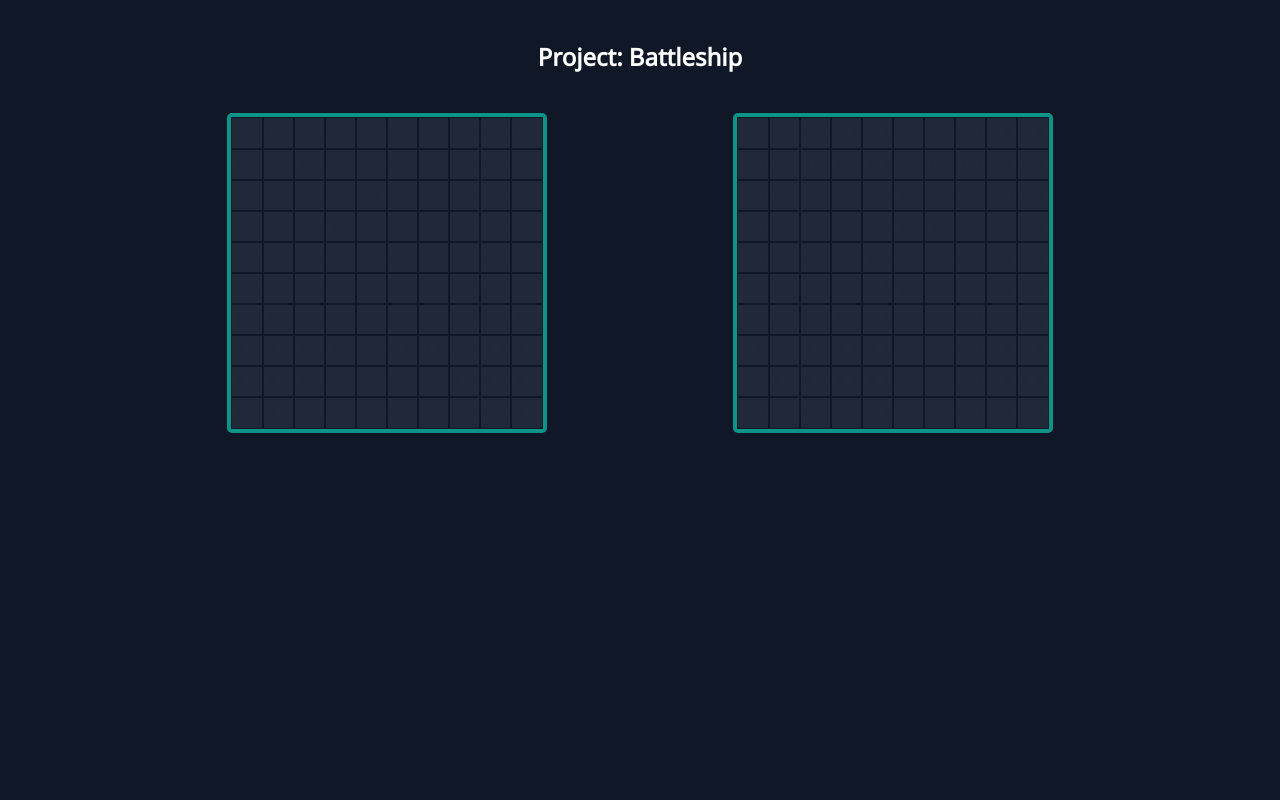
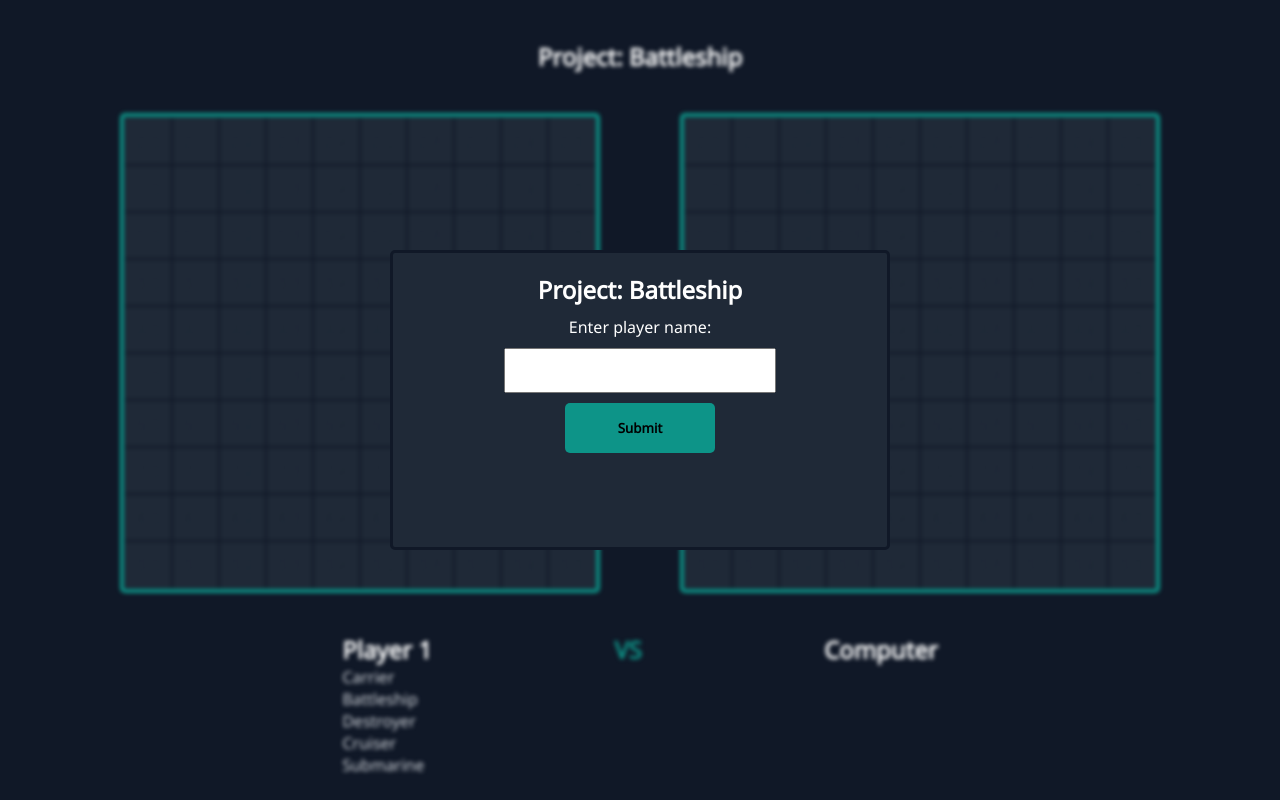
Before and after one commit to justincbal/Battleship, a website built with Vite: page index.html in a window 1280 px wide. Both pictures are taken after a click on the button "Player VS Player". Built offline with nearby package versions, Linux system fonts and the light colour scheme.

Commit message:
fix menu styling and add input

```diff
--- a/index.html
+++ b/index.html
@@ -13,15 +13,19 @@
         <!-- Start menu window -->
         <div class="menu">
             <h2 class="white bold">Project: Battleship</h2>
-            <p class="white">Select an option:</p>
-            <button class="menuOption">Player VS Computer</button>
-            <button class="menuOption">Player VS Player</button>
+            <p class="white menuMessage">Select an option:</p>
+            <button class="menuOption vsPlayer">Player VS Player</button>
+            <button class="menuOption vsCPU">Player VS CPU</button>
+            <!-- <input type="text" name="pName" id="pName" class='pName'>
+            <button class="submit menuOption">Submit</button> -->
+
         </div>
 
         <!-- Main content -->
         <div class="main blur">
             <header class="hd">
                 <h2 class="heading white bold">Project: Battleship</h2>
+                <h3 class="gameMessage green"></h3>
             </header>
 
             <div class="gameboards">
@@ -33,6 +37,23 @@
 
                 </div>
             </div>
+
+            <div class="tracker">
+                <div class="player1">
+                    <h2 class="white bold">Player 1</h2>
+                    <ul class="list">
+                        <li class="text listItem">Carrier</li>
+                        <li class="text listItem">Battleship</li>
+                        <li class="text listItem">Destroyer</li>
+                        <li class="text listItem">Cruiser</li>
+                        <li class="text listItem">Submarine</li>
+                    </ul>
+                </div>
+                <h2 class="green bold">VS</h2>
+                <div class="player2">
+                    <h2 class="white bold">Computer</h2>
+                </div>
+            </div>
         </div>
 
 
--- a/js/gameboard.js
+++ b/js/gameboard.js
@@ -39,4 +39,4 @@ const Gameboard = () => {
   };
 };
 
-module.exports = { Gameboard };
+export default Gameboard;
--- a/js/main.js
+++ b/js/main.js
@@ -1,28 +1,84 @@
+import Player from "./player";
+
+var playerName;
+
 // Apply grid items
 const board = document.querySelectorAll(".board");
+let horizontal = false;
 
+// Create grid items
 board.forEach((bd) => {
-  for(let i = 0; i < 10; i++) {
-    for(let j = 0; j < 10; j++) {
-      const div = document.createElement('div');
+  for (let i = 0; i < 10; i++) {
+    for (let j = 0; j < 10; j++) {
+      const div = document.createElement("div");
       const coord = `${i}-${j}`;
-      div.classList.add('cell',`${coord}`);
+      div.classList.add("cell", `${coord}`);
+      div.id = coord;
       div.textContent = coord;
       bd.append(div);
     }
-
   }
-})
-
+});
 
 // Menu buttons
-const menuButton = document.querySelectorAll(".menuOption");
 const menu = document.querySelector(".menu");
-const main = document.querySelector('.main');
-menuButton.forEach((btn) => {
-  btn.addEventListener("click", () => {
-    console.log("CLICK");
-    menu.style.display = 'none';
-    main.classList.toggle('blur');
+const menuOptions = document.querySelectorAll(".menuOption");
+menuOptions.forEach((option) => {
+  option.addEventListener("click", () => {
+    console.log("click");
+    // Delete menu items
+    while (menu.firstChild) menu.removeChild(menu.firstChild);
+    // Create new fields
+    const h2 = document.createElement("h2");
+    h2.classList.add("white", "bold");
+    h2.textContent = "Project: Battleship";
+    menu.append(h2);
+    //
+    const p = document.createElement("p");
+    p.classList.add("white", "menuMessage");
+    p.textContent = "Enter player name:";
+    menu.append(p);
+    //
+    const input = document.createElement("input");
+    input.type = "text";
+    input.classList.add("pName");
+    menu.append(input);
+    //
+    const sub = document.createElement("button");
+    sub.classList.add("submit", "menuOption");
+    sub.textContent = "Submit";
+    menu.append(sub);
+    sub.addEventListener("click", () => {
+      const main = document.querySelector(".main");
+      const inputVal = document.querySelector(".pName");
+      playerName = inputVal.value;
+      main.classList.toggle("blur");
+      menu.style.display = "none";
+      setup();
+    });
   });
 });
+
+// Place ship hover highlight
+
+/*
+  Setup:
+    1. Player created
+    2. Board created for specific player
+    3. Have player place 5 ships on board
+    4. Board created for player 2 or computer
+      a. if computer randomize positions
+    5. Once all ships are placed start game
+  Game:
+    1. Loop through turns to take a shot at a coordinate
+      a. Hit or miss record position
+      b. Sink ship if hit enough times
+    2. First player to sink all opponants ships wins
+*/
+
+function setup() {
+  const playerOne = Player(playerName);
+  const gameMessage = document.querySelector(".gameMessage");
+  gameMessage.textContent = "! Place your ships !";
+
+}
--- a/js/player.js
+++ b/js/player.js
@@ -0,0 +1,11 @@
+import Gameboard  from "./gameboard";
+
+const Player = (pName) => {
+  return {
+    playerName: pName,
+    shipsOnField: 5,
+    playerBoard: Gameboard(),
+  };
+};
+
+export default Player;
--- a/js/tests/player.test.js
+++ b/js/tests/player.test.js
@@ -0,0 +1,6 @@
+const { Player } = require("../player");
+
+test("Player created", () => {
+  const player1 = Player("Justin");
+  expect(player1.playerBoard).toBe("Justin");
+});
--- a/package.json
+++ b/package.json
@@ -1,4 +1,8 @@
 {
+  "jest": {
+    "moduleFileExtensions": ["js", "jsx"],
+    "moduleDirectories": ["node_modules", "bower_components", "src"]
+  },
   "scripts": {
     "dev": "vite dev",
     "test": "jest"
--- a/style/style.scss
+++ b/style/style.scss
@@ -33,6 +33,7 @@ body { height: 100vh; width: 100vw;}
         left: 50%;
         transform: translate(-50%, -50%);
         z-index: 1;
+        border: $darker 3px solid;
 
         .menuOption{
             background-color: $green;
@@ -46,6 +47,13 @@ body { height: 100vh; width: 100vw;}
                 cursor: pointer;
             }
         }
+
+        .pName {
+            width: 60%;
+            height: 45px;
+            font-size: 2rem;
+            text-align: center;
+        }
     }
 
     .main {
@@ -57,22 +65,31 @@ body { height: 100vh; width: 100vw;}
         padding: 40px;
         gap: 40px;
 
+        .hd {
+            display: flex;
+            flex-direction: column;
+            align-items: center;
+            justify-content: space-between;
+            height: 5rem;
+        }
+
         .gameboards {
             width: 100%;
-            height: 100%;
+
             display: flex;
             justify-content: space-evenly;
 
             .board {
                 border-radius: 5px;
                 background-color: $light-dark;
-                height: 20rem;
-                width: 20rem;
+                height: 30rem;
+                width: 30rem;
                 border: 5px solid $green;
                 display: grid;
                 grid-template-columns: repeat(10, 1fr);
 
                 .cell {
+                    font-size: 1rem;
                     outline: 1px solid $darker;
                     display: flex;
                     justify-content: center;
@@ -86,6 +103,20 @@ body { height: 100vh; width: 100vw;}
             }
 
         }
+
+        .tracker {
+
+            display: flex;
+            justify-content: space-evenly;
+            width: 80%;
+
+            .list {
+                list-style-type: none;
+            }
+
+
+        }
+
     }
 
 }
```
Also changed, not shown: style/style.css, 1 other file.
